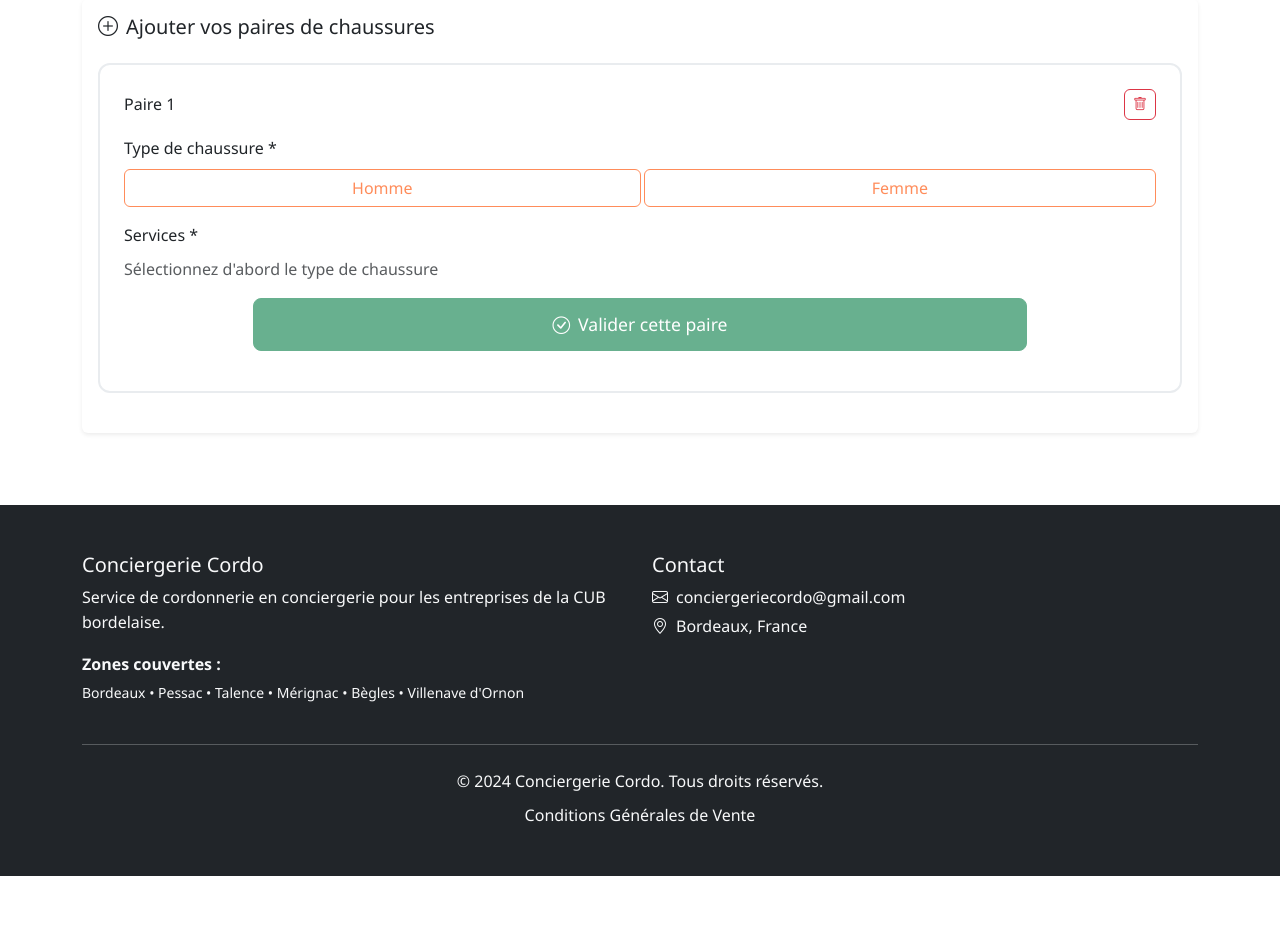
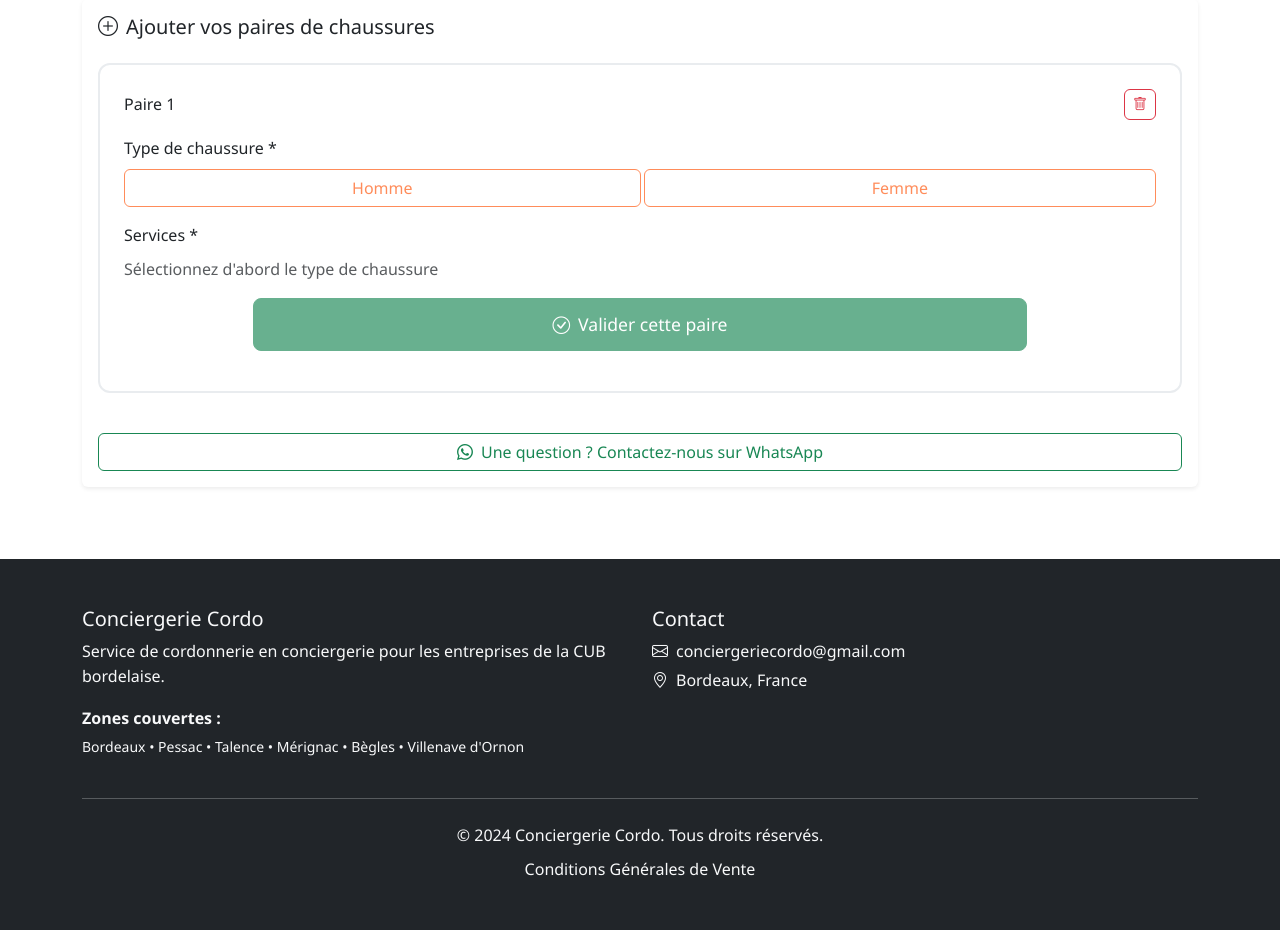
Before and after one commit to mathieu6700417/conciergeriecordo, a Flask app: page /choix-prestation in a window 1280 px wide. Shown: the part 324-1254 px from the top of the page. Before the commit the page ends 1200 px from the top, so only its background shows below. Run offline with Flask 3, Linux system fonts and the light colour scheme; data that the repository does not hold is empty; some libraries are stand-ins or nearby versions.

Commit message:
feat: Ajout bouton de contact WhatsApp dans le formulaire
- Bouton WhatsApp visible dans l'étape 1 du formulaire de commande
- Message pré-rempli pour faciliter le contact
- Numéro : +33 6 95 93 64 07

🤖 Generated with [Claude Code](https://claude.com/claude-code)

Co-Authored-By: Claude <noreply@anthropic.com>

```diff
--- a/templates/choix_prestation.html
+++ b/templates/choix_prestation.html
@@ -63,6 +63,17 @@
                                     Continuer
                                     <i class="bi bi-arrow-right ms-2"></i>
                                 </button>
+                            </div>
+                        </div>
+
+                        <!-- WhatsApp contact button -->
+                        <div class="row mt-3">
+                            <div class="col-12">
+                                <a href="https://wa.me/33695936407?text=Bonjour%2C%20j%27ai%20une%20question%20concernant%20le%20formulaire%20de%20commande"
+                                   target="_blank"
+                                   class="btn btn-outline-success w-100">
+                                    <i class="bi bi-whatsapp me-2"></i>Une question ? Contactez-nous sur WhatsApp
+                                </a>
                             </div>
                         </div>
                     </div>
```
